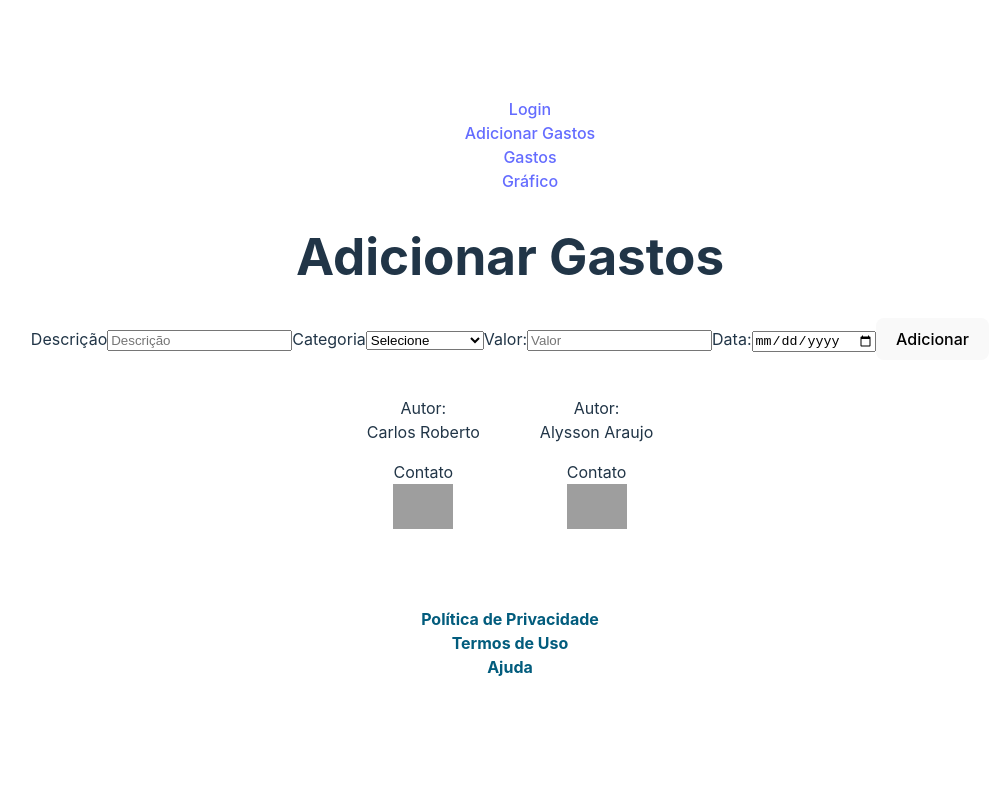
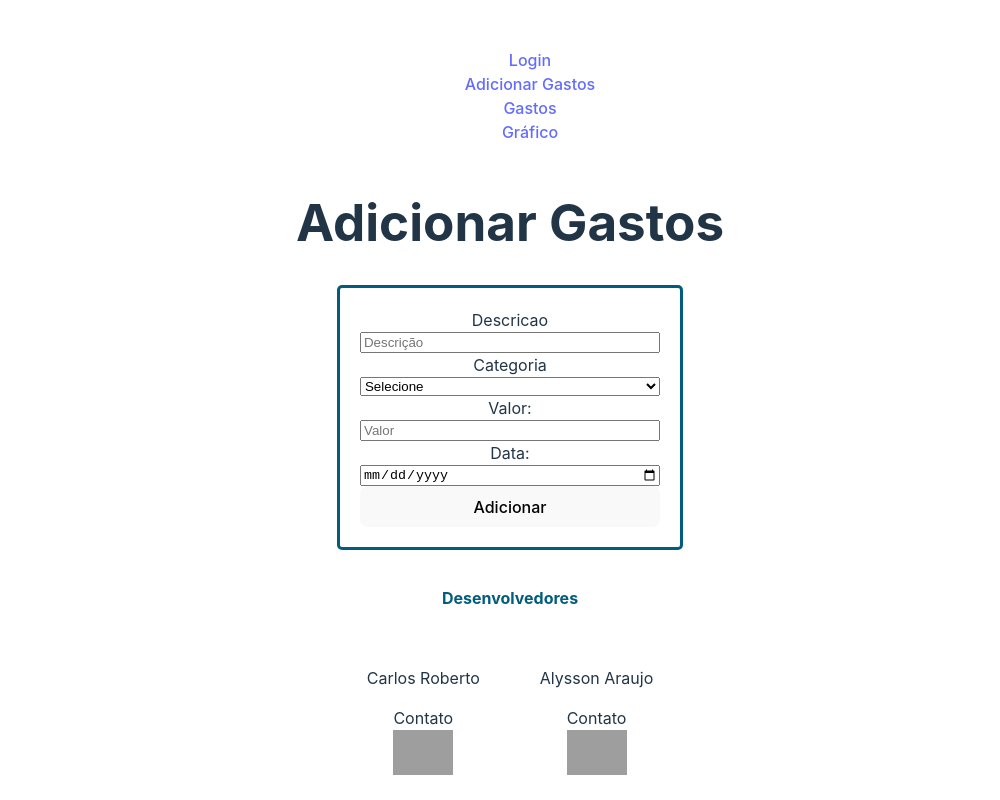
Before and after one commit to alyssonaraujoo/carlos-e-alysson, a React (Vite) app: page /AdicionarGastos in a window 1280 px wide. Shown: the top 800 px of the page, without its empty margins (130-1130 px from the left). Built offline with nearby package versions, Linux system fonts and the light colour scheme; grey boxes are pictures that could not be loaded.

Commit message:
Atualizando o estilo do Footer e do AdicionarGastos

```diff
--- a/src/components/AdicionarGastos.css
+++ b/src/components/AdicionarGastos.css
@@ -0,0 +1,14 @@
+.centralizado {
+    display: flex;
+    align-items: center;
+    flex-direction: column;
+}
+
+.AdicionarGastos{
+    display: flex;
+    flex-direction: column;
+    width: 300px;
+    padding: 20px;
+    border: 3px solid #025c7d;
+    border-radius: 5px;
+}
--- a/src/components/AdicionarGastos.jsx
+++ b/src/components/AdicionarGastos.jsx
@@ -46,13 +46,13 @@ function AdicionarGastos() {
   };
 
   return (
-
-    <div className="AdicionarGastos">
+  <>
+  <div className='centralizado'>
     <h1>Adicionar Gastos</h1>
-      <form  onSubmit={adcDadosFormALista}>
+    <form className='AdicionarGastos'  onSubmit={adcDadosFormALista}>
       {erro && <p className="erro">{erro}</p>}
 
-        <label htmlFor='descricao'>Descrição</label>
+      <label htmlFor='descricao'>Descricao</label>
       <input type="text" id='descricao' name='descricao' value={formData.descricao} onChange={attFormulario} placeholder="Descrição" />
 
       <label htmlFor='categoria'>Categoria</label>
@@ -62,7 +62,7 @@ function AdicionarGastos() {
         <option value='contas'>Contas de Casa</option>
         <option value='transporte'>Transporte</option>
         <option value='lazer'>Lazer</option>
-          <option value='entreterimento'>Entreterimento</option>
+        <option value='entreterimento'>Entretenimento</option>
         <option value='outros'>Outros</option>
       </select>
 
@@ -75,6 +75,7 @@ function AdicionarGastos() {
       <button type="submit">Adicionar</button>
     </form>
     </div>
+  </>
   )
 }
 
--- a/src/components/Footer.css
+++ b/src/components/Footer.css
@@ -12,12 +12,12 @@ footer {
     gap: 60px;
 }
 
-.autores img{
+.autores img {
     width: 60px;
     transition: transform 0.5s ease;
 }
 
-.autores img:hover{
+.autores img:hover {
     transform: scale(1.1);
 }
 
@@ -30,7 +30,7 @@ footer {
     padding: 20px;
 }
 
-.links-rodape a {
+.links-rodape a, #devs {
     color: #025c7d;
     font-weight: bold;
 }
--- a/src/components/Footer.jsx
+++ b/src/components/Footer.jsx
@@ -4,15 +4,16 @@ import "./Footer.css";
 function Footer() {
     return (
         <footer>
+            <p id="devs">Desenvolvedores</p>
             <div className="autores">
-                <p>Autor: <br /> Carlos Roberto <br />
+                <p><br /> Carlos Roberto <br />
                     <p>Contato <br />
                         <a href="https://www.linkedin.com/in/carlos-roberto-alves-bezerra-luna-125288224/" target="blank">
                             <img src="https://icons.iconarchive.com/icons/graphics-vibe/simple-rounded-social/48/linkedin-icon.png" alt="Linkedin" />
                         </a>
                     </p>
                 </p>
-                <p>Autor: <br /> Alysson Araujo <br />
+                <p><br /> Alysson Araujo <br />
                     <p>Contato <br />
                         <a href="https://www.linkedin.com/in/alysson-araujo/" target="blank">
                             <img src="https://icons.iconarchive.com/icons/graphics-vibe/simple-rounded-social/48/linkedin-icon.png" alt="Linkedin" />
```
Lines whose indentation alone changed are shown as unchanged.
